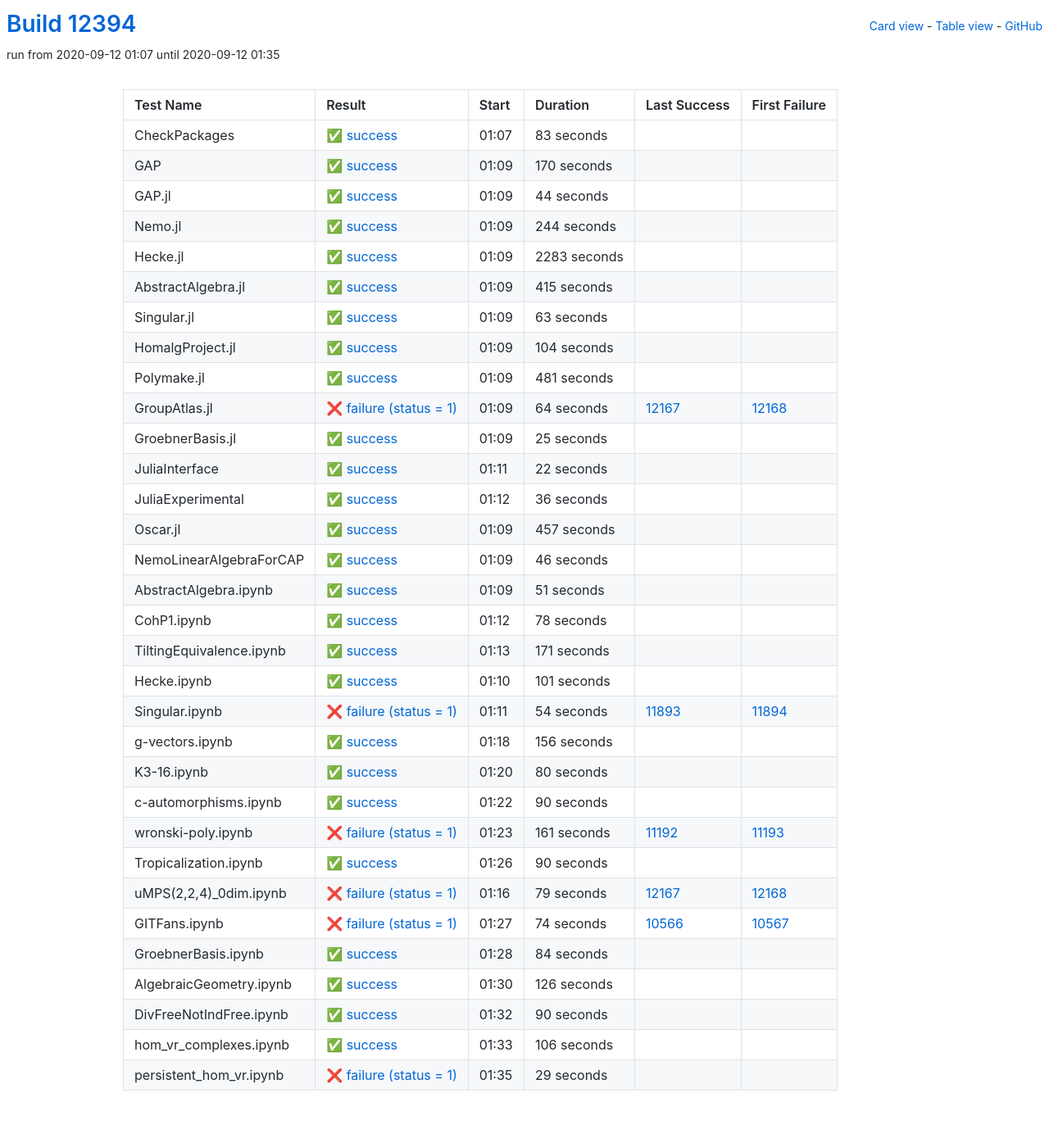
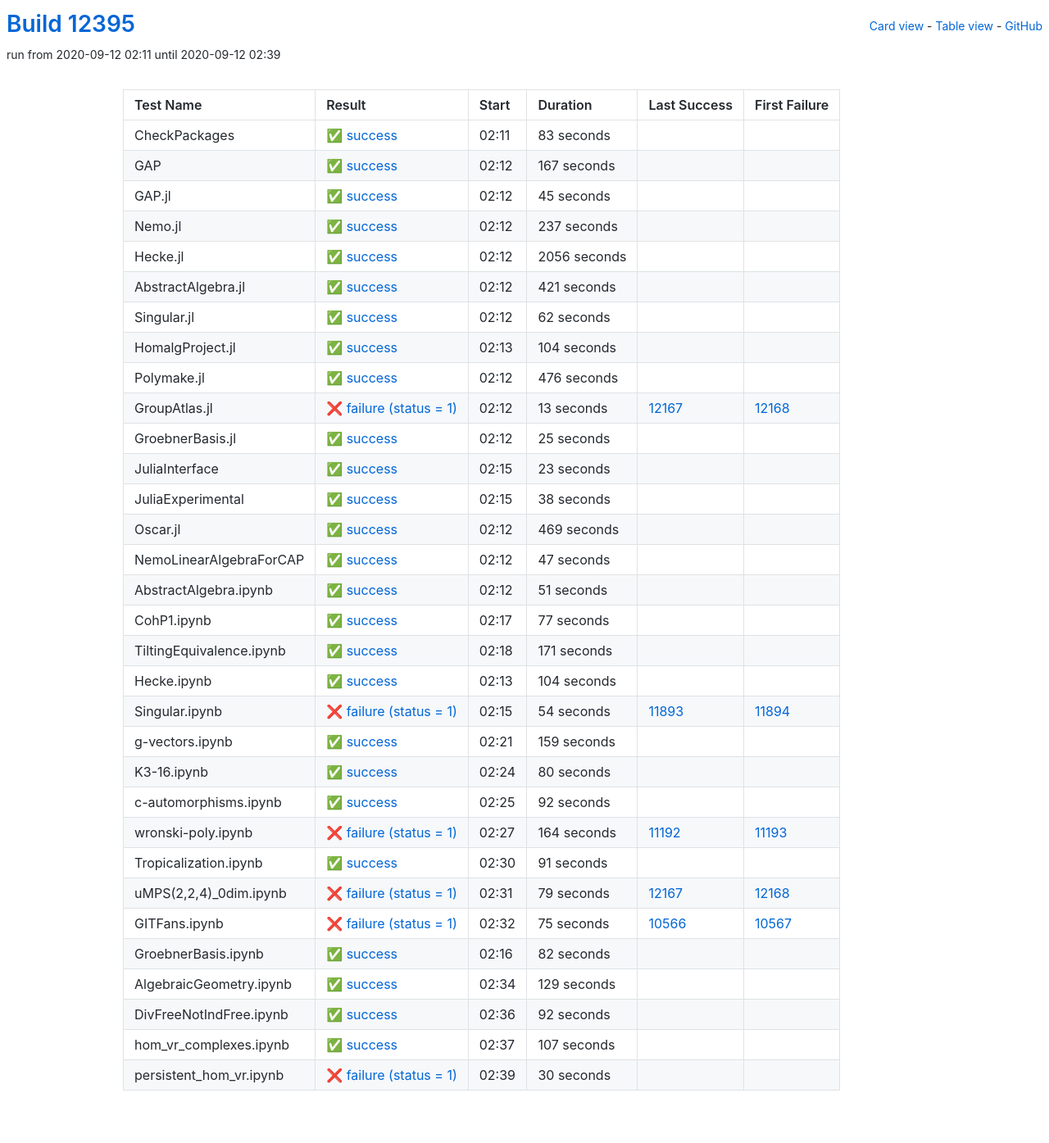
Before and after one commit to oscar-system/oscar-ci-status, a Jekyll site: the page built from table.html, in a window 1280 px wide. Shown: the whole page at 82% size. Built offline with Jekyll 4.4.1, drawn with Linux system fonts in a browser that asks for light colours.

Commit message:
Build #12395

```diff
--- a/_data/ci.yml
+++ b/_data/ci.yml
@@ -1,6 +1,6 @@
 ---
-build: 12394
-build_url: https://oscarci.mathematik.uni-kl.de/job/oscar/12394/
+build: 12395
+build_url: https://oscarci.mathematik.uni-kl.de/job/oscar/12395/
 job: oscar
 organization: oscar-system
 repo: oscar-ci-status
@@ -8,8 +8,8 @@
 tests:
 - name: CheckPackages
   id: checkpackages
-  log: https://oscarci.mathematik.uni-kl.de/job/oscar/12394/artifact/logs/build-12394/CheckPackages.log
-  start: 2020-09-12 01:07
+  log: https://oscarci.mathematik.uni-kl.de/job/oscar/12395/artifact/logs/build-12395/CheckPackages.log
+  start: 2020-09-12 02:11
   success: true
   exitcode: 0
   status: success
@@ -20,80 +20,80 @@
   first_failure_url:
 - name: GAP
   id: gap
-  log: https://oscarci.mathematik.uni-kl.de/job/oscar/12394/artifact/logs/build-12394/GAP.log
-  start: 2020-09-12 01:09
+  log: https://oscarci.mathematik.uni-kl.de/job/oscar/12395/artifact/logs/build-12395/GAP.log
+  start: 2020-09-12 02:12
   success: true
   exitcode: 0
   status: success
-  duration: 170
+  duration: 167
   last_success: false
   last_success_url:
   first_failure: false
   first_failure_url:
 - name: GAP.jl
   id: gap-jl
-  log: https://oscarci.mathematik.uni-kl.de/job/oscar/12394/artifact/logs/build-12394/GAP.jl.log
-  start: 2020-09-12 01:09
+  log: https://oscarci.mathematik.uni-kl.de/job/oscar/12395/artifact/logs/build-12395/GAP.jl.log
+  start: 2020-09-12 02:12
   success: true
   exitcode: 0
   status: success
-  duration: 44
+  duration: 45
   last_success: false
   last_success_url:
   first_failure: false
   first_failure_url:
 - name: Nemo.jl
   id: nemo-jl
-  log: https://oscarci.mathematik.uni-kl.de/job/oscar/12394/artifact/logs/build-12394/Nemo.jl.log
-  start: 2020-09-12 01:09
+  log: https://oscarci.mathematik.uni-kl.de/job/oscar/12395/artifact/logs/build-12395/Nemo.jl.log
+  start: 2020-09-12 02:12
   success: true
   exitcode: 0
   status: success
-  duration: 244
+  duration: 237
   last_success: false
   last_success_url:
   first_failure: false
   first_failure_url:
 - name: Hecke.jl
   id: hecke-jl
-  log: https://oscarci.mathematik.uni-kl.de/job/oscar/12394/artifact/logs/build-12394/Hecke.jl.log
-  start: 2020-09-12 01:09
+  log: https://oscarci.mathematik.uni-kl.de/job/oscar/12395/artifact/logs/build-12395/Hecke.jl.log
+  start: 2020-09-12 02:12
   success: true
   exitcode: 0
   status: success
-  duration: 2283
+  duration: 2056
   last_success: false
   last_success_url:
   first_failure: false
   first_failure_url:
 - name: AbstractAlgebra.jl
   id: abstractalgebra-jl
-  log: https://oscarci.mathematik.uni-kl.de/job/oscar/12394/artifact/logs/build-12394/AbstractAlgebra.jl.log
-  start: 2020-09-12 01:09
+  log: https://oscarci.mathematik.uni-kl.de/job/oscar/12395/artifact/logs/build-12395/AbstractAlgebra.jl.log
+  start: 2020-09-12 02:12
   success: true
   exitcode: 0
   status: success
-  duration: 415
+  duration: 421
   last_success: false
   last_success_url:
   first_failure: false
   first_failure_url:
 - name: Singular.jl
   id: singular-jl
-  log: https://oscarci.mathematik.uni-kl.de/job/oscar/12394/artifact/logs/build-12394/Singular.jl.log
-  start: 2020-09-12 01:09
+  log: https://oscarci.mathematik.uni-kl.de/job/oscar/12395/artifact/logs/build-12395/Singular.jl.log
+  start: 2020-09-12 02:12
   success: true
   exitcode: 0
   status: success
-  duration: 63
+  duration: 62
   last_success: false
   last_success_url:
   first_failure: false
   first_failure_url:
 - name: HomalgProject.jl
   id: homalgproject-jl
-  log: https://oscarci.mathematik.uni-kl.de/job/oscar/12394/artifact/logs/build-12394/HomalgProject.jl.log
-  start: 2020-09-12 01:09
+  log: https://oscarci.mathematik.uni-kl.de/job/oscar/12395/artifact/logs/build-12395/HomalgProject.jl.log
+  start: 2020-09-12 02:13
   success: true
   exitcode: 0
   status: success
@@ -104,32 +104,32 @@
   first_failure_url:
 - name: Polymake.jl
   id: polymake-jl
-  log: https://oscarci.mathematik.uni-kl.de/job/oscar/12394/artifact/logs/build-12394/Polymake.jl.log
-  start: 2020-09-12 01:09
+  log: https://oscarci.mathematik.uni-kl.de/job/oscar/12395/artifact/logs/build-12395/Polymake.jl.log
+  start: 2020-09-12 02:12
   success: true
   exitcode: 0
   status: success
-  duration: 481
+  duration: 476
   last_success: false
   last_success_url:
   first_failure: false
   first_failure_url:
 - name: GroupAtlas.jl
   id: groupatlas-jl
-  log: https://oscarci.mathematik.uni-kl.de/job/oscar/12394/artifact/logs/build-12394/GroupAtlas.jl.log
-  start: 2020-09-12 01:09
+  log: https://oscarci.mathematik.uni-kl.de/job/oscar/12395/artifact/logs/build-12395/GroupAtlas.jl.log
+  start: 2020-09-12 02:12
   success: false
   exitcode: 1
   status: failure
-  duration: 64
+  duration: 13
   last_success: 12167
   last_success_url: https://oscarci.mathematik.uni-kl.de/job/oscar/12167/
   first_failure: 12168
   first_failure_url: https://oscarci.mathematik.uni-kl.de/job/oscar/12168/
 - name: GroebnerBasis.jl
   id: groebnerbasis-jl
-  log: https://oscarci.mathematik.uni-kl.de/job/oscar/12394/artifact/logs/build-12394/GroebnerBasis.jl.log
-  start: 2020-09-12 01:09
+  log: https://oscarci.mathematik.uni-kl.de/job/oscar/12395/artifact/logs/build-12395/GroebnerBasis.jl.log
+  start: 2020-09-12 02:12
   success: true
   exitcode: 0
   status: success
@@ -140,56 +140,56 @@
   first_failure_url:
 - name: JuliaInterface
   id: juliainterface
-  log: https://oscarci.mathematik.uni-kl.de/job/oscar/12394/artifact/logs/build-12394/JuliaInterface.log
-  start: 2020-09-12 01:11
+  log: https://oscarci.mathematik.uni-kl.de/job/oscar/12395/artifact/logs/build-12395/JuliaInterface.log
+  start: 2020-09-12 02:15
   success: true
   exitcode: 0
   status: success
-  duration: 22
+  duration: 23
   last_success: false
   last_success_url:
   first_failure: false
   first_failure_url:
 - name: JuliaExperimental
   id: juliaexperimental
-  log: https://oscarci.mathematik.uni-kl.de/job/oscar/12394/artifact/logs/build-12394/JuliaExperimental.log
-  start: 2020-09-12 01:12
+  log: https://oscarci.mathematik.uni-kl.de/job/oscar/12395/artifact/logs/build-12395/JuliaExperimental.log
+  start: 2020-09-12 02:15
   success: true
   exitcode: 0
   status: success
-  duration: 36
+  duration: 38
   last_success: false
   last_success_url:
   first_failure: false
   first_failure_url:
 - name: Oscar.jl
   id: oscar-jl
-  log: https://oscarci.mathematik.uni-kl.de/job/oscar/12394/artifact/logs/build-12394/Oscar.jl.log
-  start: 2020-09-12 01:09
+  log: https://oscarci.mathematik.uni-kl.de/job/oscar/12395/artifact/logs/build-12395/Oscar.jl.log
+  start: 2020-09-12 02:12
   success: true
   exitcode: 0
   status: success
-  duration: 457
+  duration: 469
   last_success: false
   last_success_url:
   first_failure: false
   first_failure_url:
 - name: NemoLinearAlgebraForCAP
   id: nemolinearalgebraforcap
-  log: https://oscarci.mathematik.uni-kl.de/job/oscar/12394/artifact/logs/build-12394/NemoLinearAlgebraForCAP.log
-  start: 2020-09-12 01:09
+  log: https://oscarci.mathematik.uni-kl.de/job/oscar/12395/artifact/logs/build-12395/NemoLinearAlgebraForCAP.log
+  start: 2020-09-12 02:12
   success: true
   exitcode: 0
   status: success
-  duration: 46
+  duration: 47
   last_success: false
   last_success_url:
   first_failure: false
   first_failure_url:
 - name: AbstractAlgebra.ipynb
   id: abstractalgebra-ipynb
-  log: https://oscarci.mathematik.uni-kl.de/job/oscar/12394/artifact/logs/build-12394/AbstractAlgebra.ipynb.log
-  start: 2020-09-12 01:09
+  log: https://oscarci.mathematik.uni-kl.de/job/oscar/12395/artifact/logs/build-12395/AbstractAlgebra.ipynb.log
+  start: 2020-09-12 02:12
   success: true
   exitcode: 0
   status: success
@@ -200,20 +200,20 @@
   first_failure_url:
 - name: CohP1.ipynb
   id: cohp1-ipynb
-  log: https://oscarci.mathematik.uni-kl.de/job/oscar/12394/artifact/logs/build-12394/CohP1.ipynb.log
-  start: 2020-09-12 01:12
+  log: https://oscarci.mathematik.uni-kl.de/job/oscar/12395/artifact/logs/build-12395/CohP1.ipynb.log
+  start: 2020-09-12 02:17
   success: true
   exitcode: 0
   status: success
-  duration: 78
+  duration: 77
   last_success: false
   last_success_url:
   first_failure: false
   first_failure_url:
 - name: TiltingEquivalence.ipynb
   id: tiltingequivalence-ipynb
-  log: https://oscarci.mathematik.uni-kl.de/job/oscar/12394/artifact/logs/build-12394/TiltingEquivalence.ipynb.log
-  start: 2020-09-12 01:13
+  log: https://oscarci.mathematik.uni-kl.de/job/oscar/12395/artifact/logs/build-12395/TiltingEquivalence.ipynb.log
+  start: 2020-09-12 02:18
   success: true
   exitcode: 0
   status: success
@@ -224,20 +224,20 @@
   first_failure_url:
 - name: Hecke.ipynb
   id: hecke-ipynb
-  log: https://oscarci.mathematik.uni-kl.de/job/oscar/12394/artifact/logs/build-12394/Hecke.ipynb.log
-  start: 2020-09-12 01:10
+  log: https://oscarci.mathematik.uni-kl.de/job/oscar/12395/artifact/logs/build-12395/Hecke.ipynb.log
+  start: 2020-09-12 02:13
   success: true
   exitcode: 0
   status: success
-  duration: 101
+  duration: 104
   last_success: false
   last_success_url:
   first_failure: false
   first_failure_url:
 - name: Singular.ipynb
   id: singular-ipynb
-  log: https://oscarci.mathematik.uni-kl.de/job/oscar/12394/artifact/logs/build-12394/Singular.ipynb.log
-  start: 2020-09-12 01:11
+  log: https://oscarci.mathematik.uni-kl.de/job/oscar/12395/artifact/logs/build-12395/Singular.ipynb.log
+  start: 2020-09-12 02:15
   success: false
   exitcode: 1
   status: failure
@@ -248,20 +248,20 @@
   first_failure_url: https://oscarci.mathematik.uni-kl.de/job/oscar/11894/
 - name: g-vectors.ipynb
   id: g-vectors-ipynb
-  log: https://oscarci.mathematik.uni-kl.de/job/oscar/12394/artifact/logs/build-12394/g-vectors.ipynb.log
-  start: 2020-09-12 01:18
+  log: https://oscarci.mathematik.uni-kl.de/job/oscar/12395/artifact/logs/build-12395/g-vectors.ipynb.log
+  start: 2020-09-12 02:21
   success: true
   exitcode: 0
   status: success
-  duration: 156
+  duration: 159
   last_success: false
   last_success_url:
   first_failure: false
   first_failure_url:
 - name: K3-16.ipynb
   id: k3-16-ipynb
-  log: https://oscarci.mathematik.uni-kl.de/job/oscar/12394/artifact/logs/build-12394/K3-16.ipynb.log
-  start: 2020-09-12 01:20
+  log: https://oscarci.mathematik.uni-kl.de/job/oscar/12395/artifact/logs/build-12395/K3-16.ipynb.log
+  start: 2020-09-12 02:24
   success: true
   exitcode: 0
   status: success
@@ -272,44 +272,44 @@
   first_failure_url:
 - name: c-automorphisms.ipynb
   id: c-automorphisms-ipynb
-  log: https://oscarci.mathematik.uni-kl.de/job/oscar/12394/artifact/logs/build-12394/c-automorphisms.ipynb.log
-  start: 2020-09-12 01:22
+  log: https://oscarci.mathematik.uni-kl.de/job/oscar/12395/artifact/logs/build-12395/c-automorphisms.ipynb.log
+  start: 2020-09-12 02:25
   success: true
   exitcode: 0
   status: success
-  duration: 90
+  duration: 92
   last_success: false
   last_success_url:
   first_failure: false
   first_failure_url:
 - name: wronski-poly.ipynb
   id: wronski-poly-ipynb
-  log: https://oscarci.mathematik.uni-kl.de/job/oscar/12394/artifact/logs/build-12394/wronski-poly.ipynb.log
-  start: 2020-09-12 01:23
+  log: https://oscarci.mathematik.uni-kl.de/job/oscar/12395/artifact/logs/build-12395/wronski-poly.ipynb.log
+  start: 2020-09-12 02:27
   success: false
   exitcode: 1
   status: failure
-  duration: 161
+  duration: 164
   last_success: 11192
   last_success_url: https://oscarci.mathematik.uni-kl.de/job/oscar/11192/
   first_failure: 11193
   first_failure_url: https://oscarci.mathematik.uni-kl.de/job/oscar/11193/
 - name: Tropicalization.ipynb
   id: tropicalization-ipynb
-  log: https://oscarci.mathematik.uni-kl.de/job/oscar/12394/artifact/logs/build-12394/Tropicalization.ipynb.log
-  start: 2020-09-12 01:26
+  log: https://oscarci.mathematik.uni-kl.de/job/oscar/12395/artifact/logs/build-12395/Tropicalization.ipynb.log
+  start: 2020-09-12 02:30
   success: true
   exitcode: 0
   status: success
-  duration: 90
+  duration: 91
   last_success: false
   last_success_url:
   first_failure: false
   first_failure_url:
 - name: uMPS(2,2,4)_0dim.ipynb
   id: umps-2-2-4-0dim-ipynb
-  log: https://oscarci.mathematik.uni-kl.de/job/oscar/12394/artifact/logs/build-12394/uMPS-2-2-4-_0dim.ipynb.log
-  start: 2020-09-12 01:16
+  log: https://oscarci.mathematik.uni-kl.de/job/oscar/12395/artifact/logs/build-12395/uMPS-2-2-4-_0dim.ipynb.log
+  start: 2020-09-12 02:31
   success: false
   exitcode: 1
   status: failure
@@ -320,72 +320,72 @@
   first_failure_url: https://oscarci.mathematik.uni-kl.de/job/oscar/12168/
 - name: GITFans.ipynb
   id: gitfans-ipynb
-  log: https://oscarci.mathematik.uni-kl.de/job/oscar/12394/artifact/logs/build-12394/GITFans.ipynb.log
-  start: 2020-09-12 01:27
+  log: https://oscarci.mathematik.uni-kl.de/job/oscar/12395/artifact/logs/build-12395/GITFans.ipynb.log
+  start: 2020-09-12 02:32
   success: false
   exitcode: 1
   status: failure
-  duration: 74
+  duration: 75
   last_success: 10566
   last_success_url: https://oscarci.mathematik.uni-kl.de/job/oscar/10566/
   first_failure: 10567
   first_failure_url: https://oscarci.mathematik.uni-kl.de/job/oscar/10567/
 - name: GroebnerBasis.ipynb
   id: groebnerbasis-ipynb
-  log: https://oscarci.mathematik.uni-kl.de/job/oscar/12394/artifact/logs/build-12394/GroebnerBasis.ipynb.log
-  start: 2020-09-12 01:28
+  log: https://oscarci.mathematik.uni-kl.de/job/oscar/12395/artifact/logs/build-12395/GroebnerBasis.ipynb.log
+  start: 2020-09-12 02:16
   success: true
   exitcode: 0
   status: success
-  duration: 84
+  duration: 82
   last_success: false
   last_success_url:
   first_failure: false
   first_failure_url:
 - name: AlgebraicGeometry.ipynb
   id: algebraicgeometry-ipynb
-  log: https://oscarci.mathematik.uni-kl.de/job/oscar/12394/artifact/logs/build-12394/AlgebraicGeometry.ipynb.log
-  start: 2020-09-12 01:30
+  log: https://oscarci.mathematik.uni-kl.de/job/oscar/12395/artifact/logs/build-12395/AlgebraicGeometry.ipynb.log
+  start: 2020-09-12 02:34
   success: true
   exitcode: 0
   status: success
-  duration: 126
+  duration: 129
   last_success: false
   last_success_url:
   first_failure: false
   first_failure_url:
 - name: DivFreeNotIndFree.ipynb
   id: divfreenotindfree-ipynb
-  log: https://oscarci.mathematik.uni-kl.de/job/oscar/12394/artifact/logs/build-12394/DivFreeNotIndFree.ipynb.log
-  start: 2020-09-12 01:32
+  log: https://oscarci.mathematik.uni-kl.de/job/oscar/12395/artifact/logs/build-12395/DivFreeNotIndFree.ipynb.log
+  start: 2020-09-12 02:36
   success: true
   exitcode: 0
   status: success
-  duration: 90
+  duration: 92
   last_success: false
   last_success_url:
   first_failure: false
   first_failure_url:
 - name: hom_vr_complexes.ipynb
   id: hom-vr-complexes-ipynb
-  log: https://oscarci.mathematik.uni-kl.de/job/oscar/12394/artifact/logs/build-12394/hom_vr_complexes.ipynb.log
-  start: 2020-09-12 01:33
+  log: https://oscarci.mathematik.uni-kl.de/job/oscar/12395/artifact/logs/build-12395/hom_vr_complexes.ipynb.log
+  start: 2020-09-12 02:37
   success: true
   exitcode: 0
   status: success
-  duration: 106
+  duration: 107
   last_success: false
   last_success_url:
   first_failure: false
   first_failure_url:
 - name: persistent_hom_vr.ipynb
   id: persistent-hom-vr-ipynb
-  log: https://oscarci.mathematik.uni-kl.de/job/oscar/12394/artifact/logs/build-12394/persistent_hom_vr.ipynb.log
-  start: 2020-09-12 01:35
+  log: https://oscarci.mathematik.uni-kl.de/job/oscar/12395/artifact/logs/build-12395/persistent_hom_vr.ipynb.log
+  start: 2020-09-12 02:39
   success: false
   exitcode: 1
   status: failure
-  duration: 29
+  duration: 30
   last_success: false
   last_success_url:
   first_failure: false
```
Also changed, not shown: README.md.
